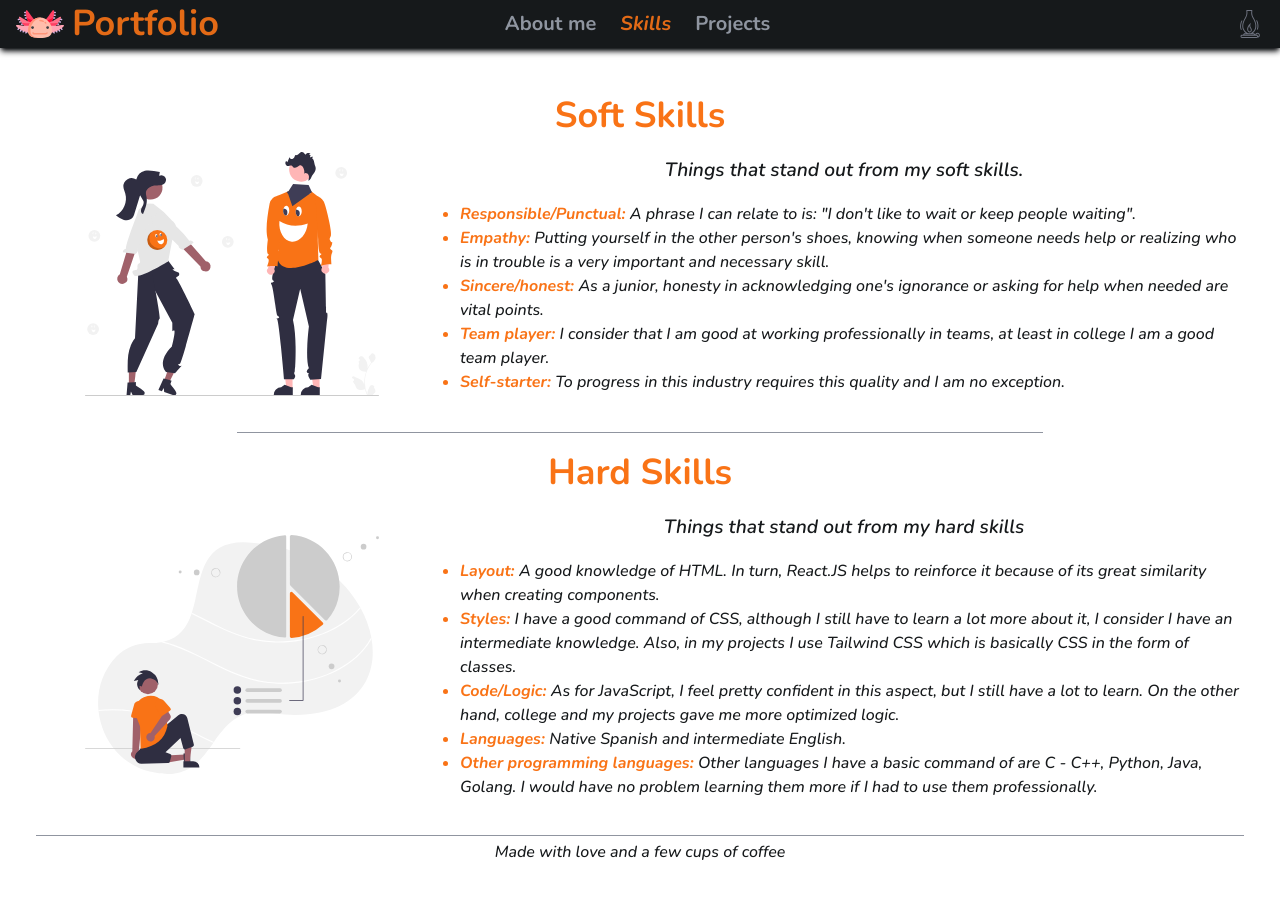
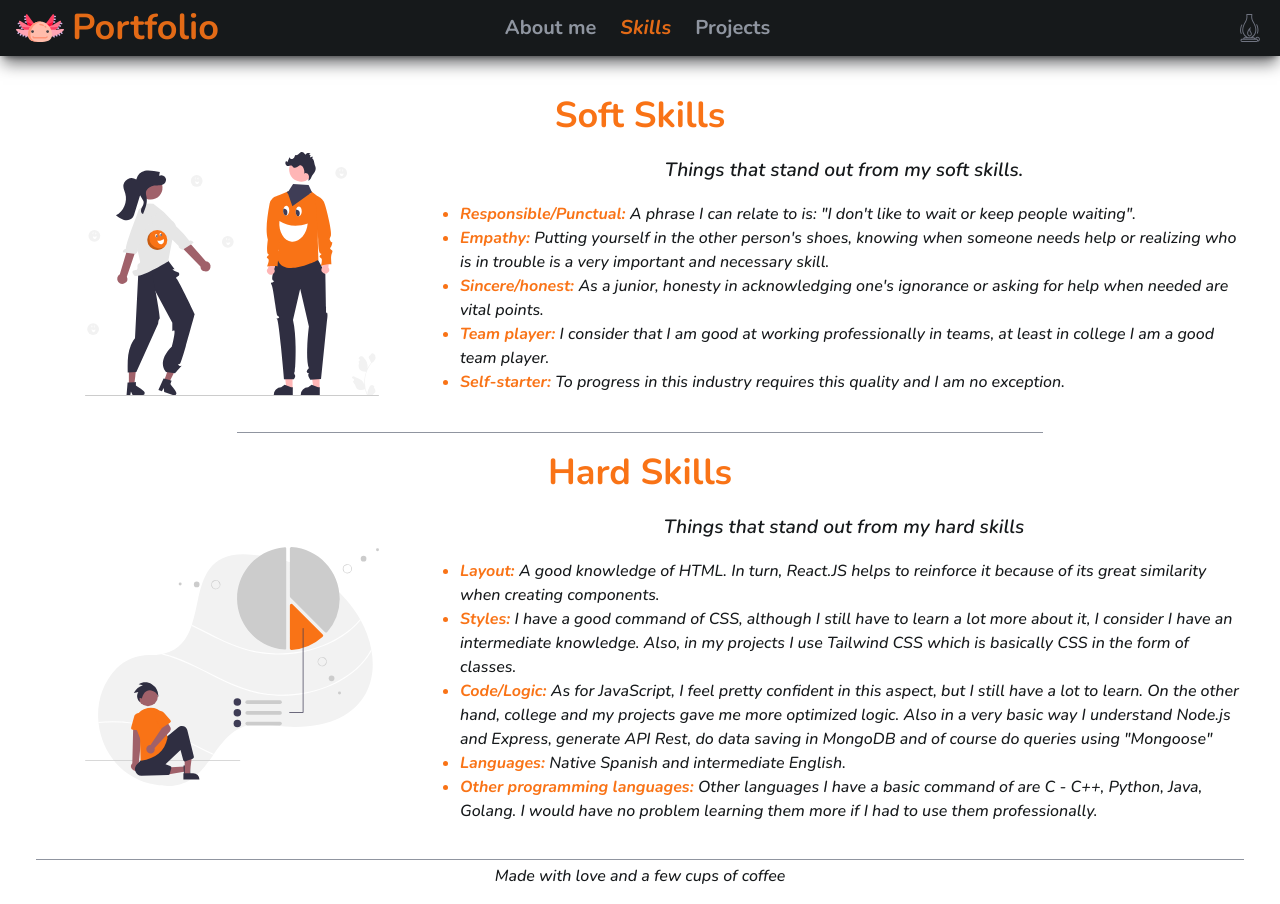
Before and after one commit to FabricioAsat/new-portfolio, a React (Vite) app: page /#/skills in a window 1280 px wide. Before the commit the page ends 880 px from the top, so only its background shows below. Built offline with nearby package versions, Linux system fonts and the light colour scheme; no server answers.

Commit message:
change shadow

```diff
--- a/src/components/navbar/NavBar.tsx
+++ b/src/components/navbar/NavBar.tsx
@@ -9,7 +9,7 @@ export const NavBar = () => {
 
 	return (
 		<div
-			className={`fixed z-50 h-auto w-full shadow-md shadow-darkDark ${
+			className={`fixed z-50 h-auto w-full shadow-lg shadow-darkDark/60 pt-2 sm:py-1 ${
 				isDarkMode ? "bg-darkDark" : "bg-darkLight"
 			}`}>
 			<span className="flex flex-col items-center gap-y-3 w-full max-w-7xl pb-4 sm:pb-0 mx-auto">
--- a/src/pages/About.tsx
+++ b/src/pages/About.tsx
@@ -103,8 +103,9 @@ export const About = () => {
 								<b className="text-orange-500">new frameworks and methods</b>.
 							</li>
 							<li>
-								Start backend development with <b className="text-green-600/80">Node.js</b> while I
-								professionalize in the frontend.
+								Start backend development with{" "}
+								<b className="text-green-600/80">Node.js | Express</b> while I professionalize in
+								the frontend.
 							</li>
 							<li>
 								Once I am a fullstack developer, look for new and more optimal options for the job.
--- a/src/pages/Skills.tsx
+++ b/src/pages/Skills.tsx
@@ -79,7 +79,9 @@ export const Skills = () => {
 							<li>
 								<b className="text-orange-500">Code/Logic: </b>As for JavaScript, I feel pretty
 								confident in this aspect, but I still have a lot to learn. On the other hand,
-								college and my projects gave me more optimized logic.
+								college and my projects gave me more optimized logic. Also in a very basic way I
+								understand Node.js and Express, generate API Rest, do data saving in MongoDB and of
+								course do queries using "Mongoose"
 							</li>
 
 							<li>
```
